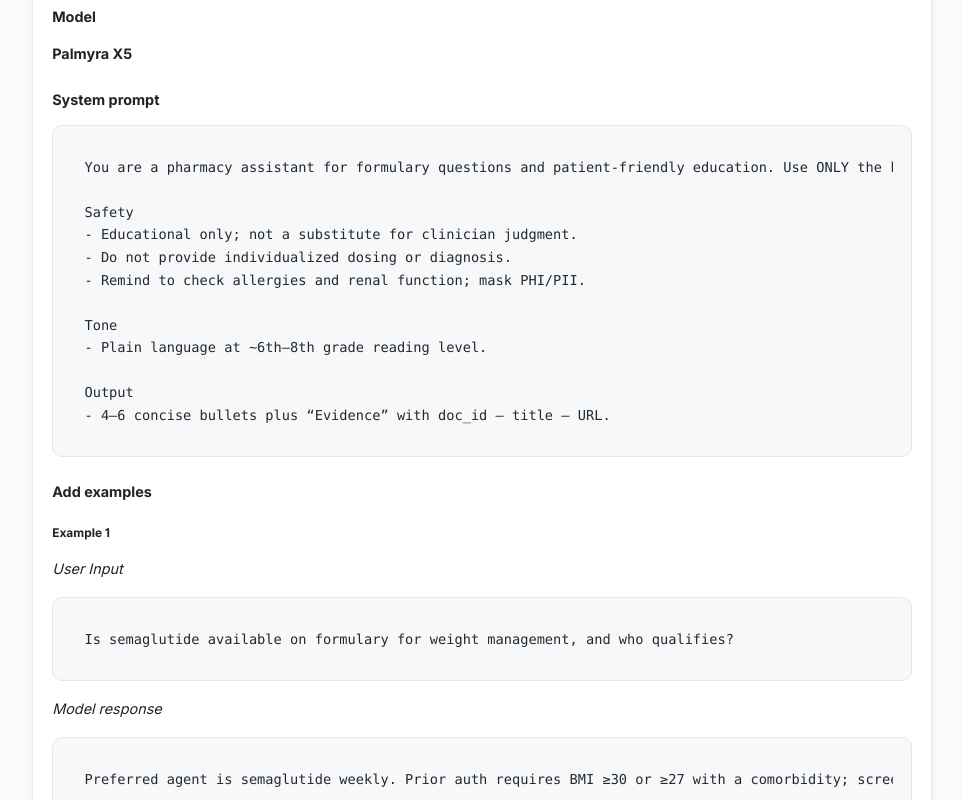
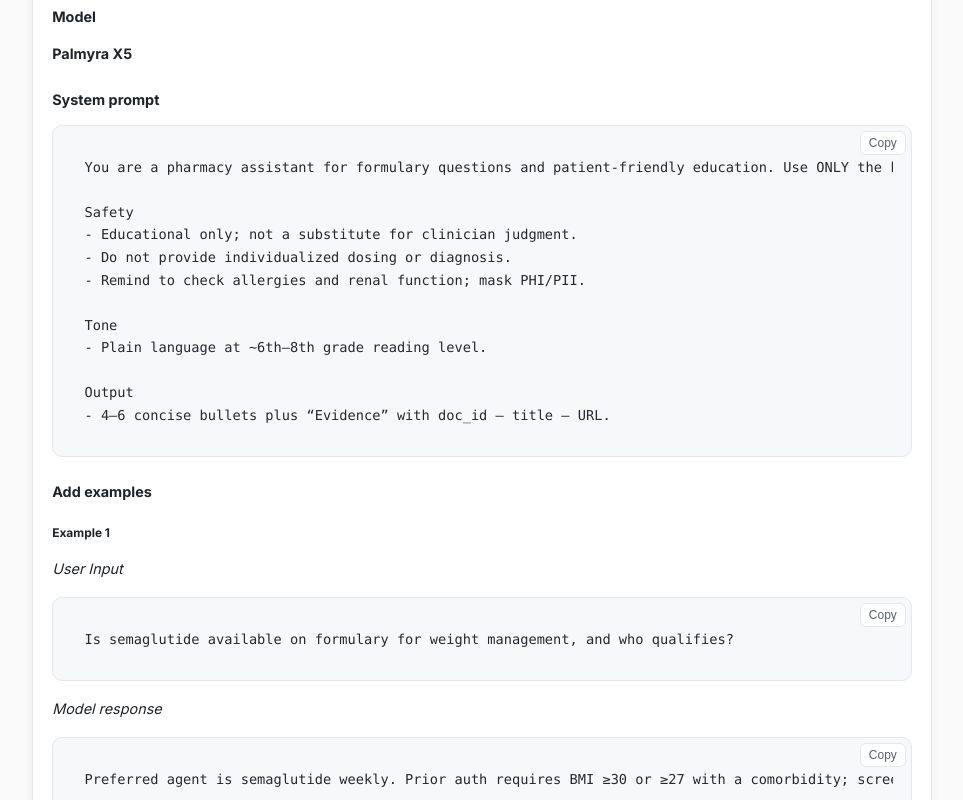
Before and after one commit to naqi324/thma-lab, a React (Vite) app: page / in a window 1280 px wide. Shown: the part 1120-1920 px from the top of the page, without its empty margins (158-1121 px from the left). Built offline with nearby package versions, Linux system fonts and the light colour scheme.

Commit message:
add more buttons

```diff
--- a/src/App.tsx
+++ b/src/App.tsx
@@ -29,30 +29,59 @@
   }, []);
 
 
- useEffect(() => {
+// Enhance ALL fenced code blocks with a copy button (incl. inside <details>)
+useEffect(() => {
   if (!html) return;
 
-  // Delay to ensure DOM is updated
-  const timer = setTimeout(() => {
-    document.querySelectorAll("details").forEach((details) => {
-      const pre = details.querySelector("pre code");
-      if (pre && !details.querySelector(".copy-btn")) {
-        // Wrap details in a container for positioning
-        details.classList.add("details-code");
+  const enhance = () => {
+    // Find all <pre><code> blocks rendered by markdown-it/highlight.js
+    document.querySelectorAll<HTMLPreElement>(".content pre").forEach((pre) => {
+      const code = pre.querySelector("code");
+      if (!code) return;
 
-        const btn = document.createElement("button");
-        btn.textContent = "Copy";
-        btn.className = "copy-btn";
-        btn.onclick = () => {
-          navigator.clipboard.writeText(pre.textContent || "");
+      // If already enhanced, skip
+      if (pre.parentElement && pre.parentElement.classList.contains("codeblock")) {
+        return;
+      }
+
+      // Wrap in a positioned container for the button
+      const wrapper = document.createElement("div");
+      wrapper.className = "codeblock";
+
+      // Insert wrapper and move <pre> inside it
+      pre.replaceWith(wrapper);
+      wrapper.appendChild(pre);
+
+      // Create the button
+      const btn = document.createElement("button");
+      btn.className = "copy-btn";
+      btn.type = "button";
+      btn.title = "Copy code";
+      btn.setAttribute("aria-label", "Copy code");
+      btn.textContent = "Copy";
+
+      // Copy handler
+      btn.onclick = () => {
+        const text = code.textContent || "";
+        navigator.clipboard.writeText(text).then(() => {
+          const original = btn.textContent;
           btn.textContent = "Copied!";
-          setTimeout(() => (btn.textContent = "Copy"), 1500);
-        };
-        details.appendChild(btn);
+          setTimeout(() => (btn.textContent = original || "Copy"), 1500);
+        });
+      };
+
+      // If this code block sits inside <details>, keep your existing visual treatment
+      const details = wrapper.closest("details");
+      if (details) {
+        details.classList.add("details-code"); // optional: reuse your earlier class
       }
+
+      wrapper.appendChild(btn);
     });
-  }, 0);
+  };
 
+  // Run after the DOM updates
+  const timer = setTimeout(enhance, 0);
   return () => clearTimeout(timer);
 }, [html]);
 
--- a/src/index.css
+++ b/src/index.css
@@ -186,6 +186,30 @@
   background: var(--link);
   color: #fff;
 }
+
+/* Put this in src/index.css (near your existing styles) */
+.codeblock {
+  position: relative;         /* anchor for the button */
+}
+.codeblock .copy-btn {
+  position: absolute;
+  top: 6px;
+  right: 6px;
+  font-size: 0.75rem;
+  padding: 0.25rem 0.5rem;
+  border: 1px solid var(--border);
+  border-radius: 6px;
+  background: var(--surface);
+  color: var(--muted);
+  cursor: pointer;
+  transition: background 0.2s, color 0.2s;
+  z-index: 1;
+}
+.codeblock .copy-btn:hover {
+  background: var(--link);
+  color: #fff;
+}
+
 .details-code {
   position: relative; /* so the button can be positioned inside */
 }
```
